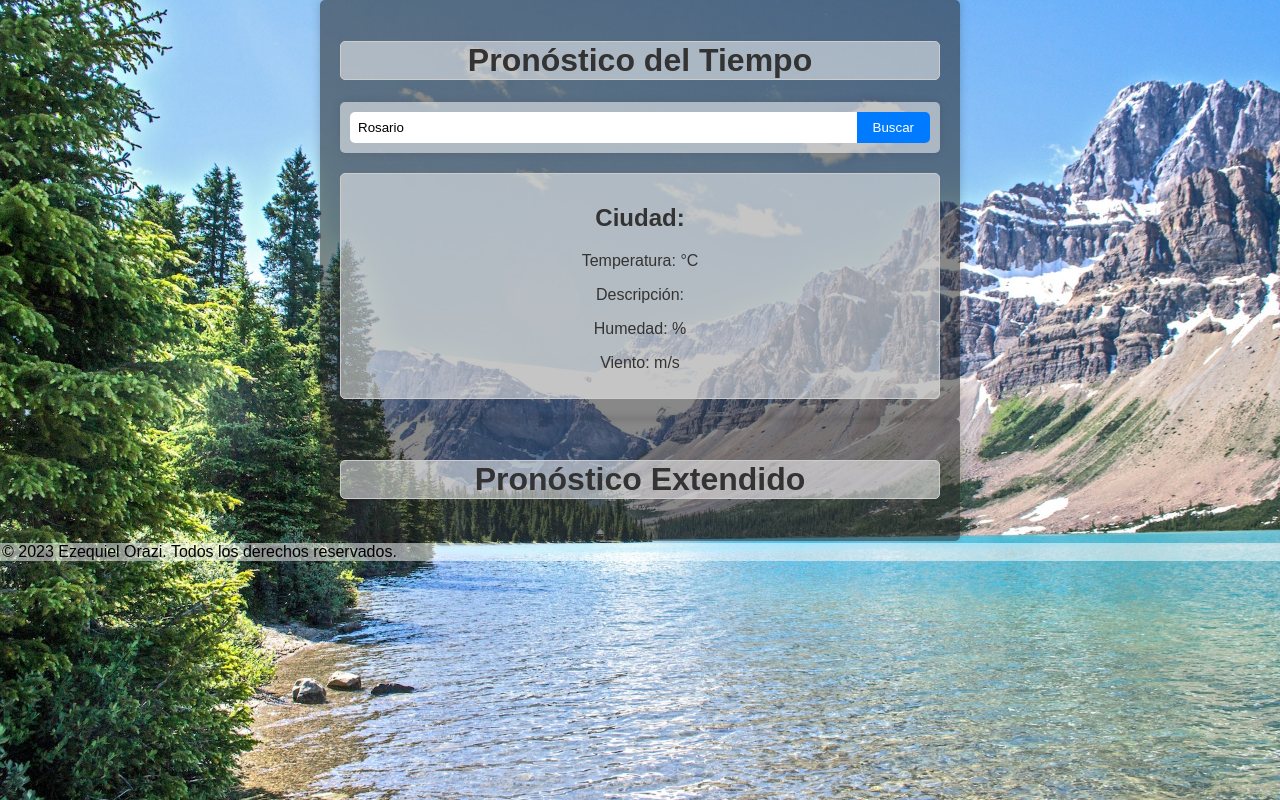
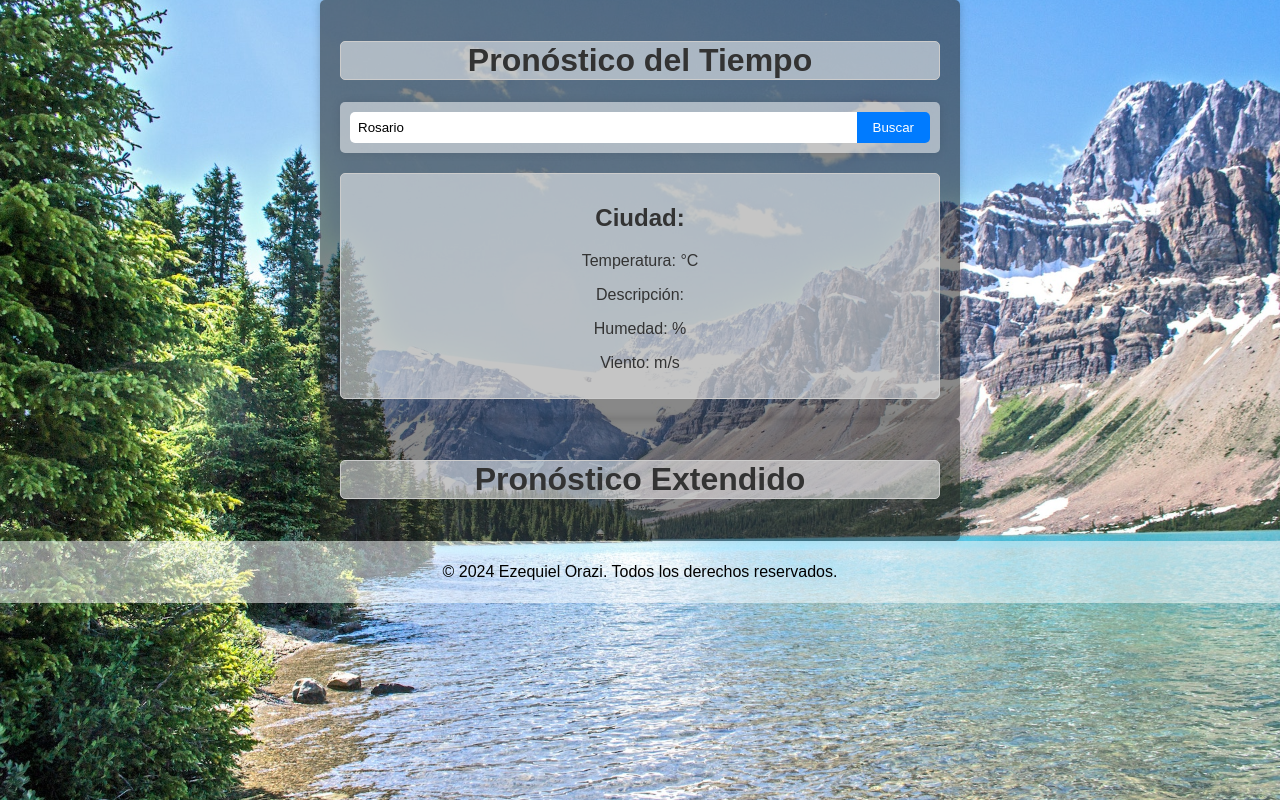
Before and after one commit to Ezzeorazi/Pronostico, a plain HTML site: page index.html in a window 1280 px wide. Drawn offline with Linux system fonts and the light colour scheme; no server answers.

Commit message:
change: Footer

```diff
--- a/index.html
+++ b/index.html
@@ -29,7 +29,7 @@
         <div id="forecast-list"></div>
     </div>
     <footer class="footer">
-        <p>&#xA9; 2023 Ezequiel Orazi. Todos los derechos reservados.</p>
+        <p>&#xA9; 2024 Ezequiel Orazi. Todos los derechos reservados.</p>
     </footer>
 
     <script src="script.js"></script>
--- a/styles.css
+++ b/styles.css
@@ -122,7 +122,9 @@ h2 {
 
 .footer {
     background-color: #ffffff83;
-
+    display: flex;
+    padding: 20px;
+    justify-content: center;
 }
 
 .footer p {
```
